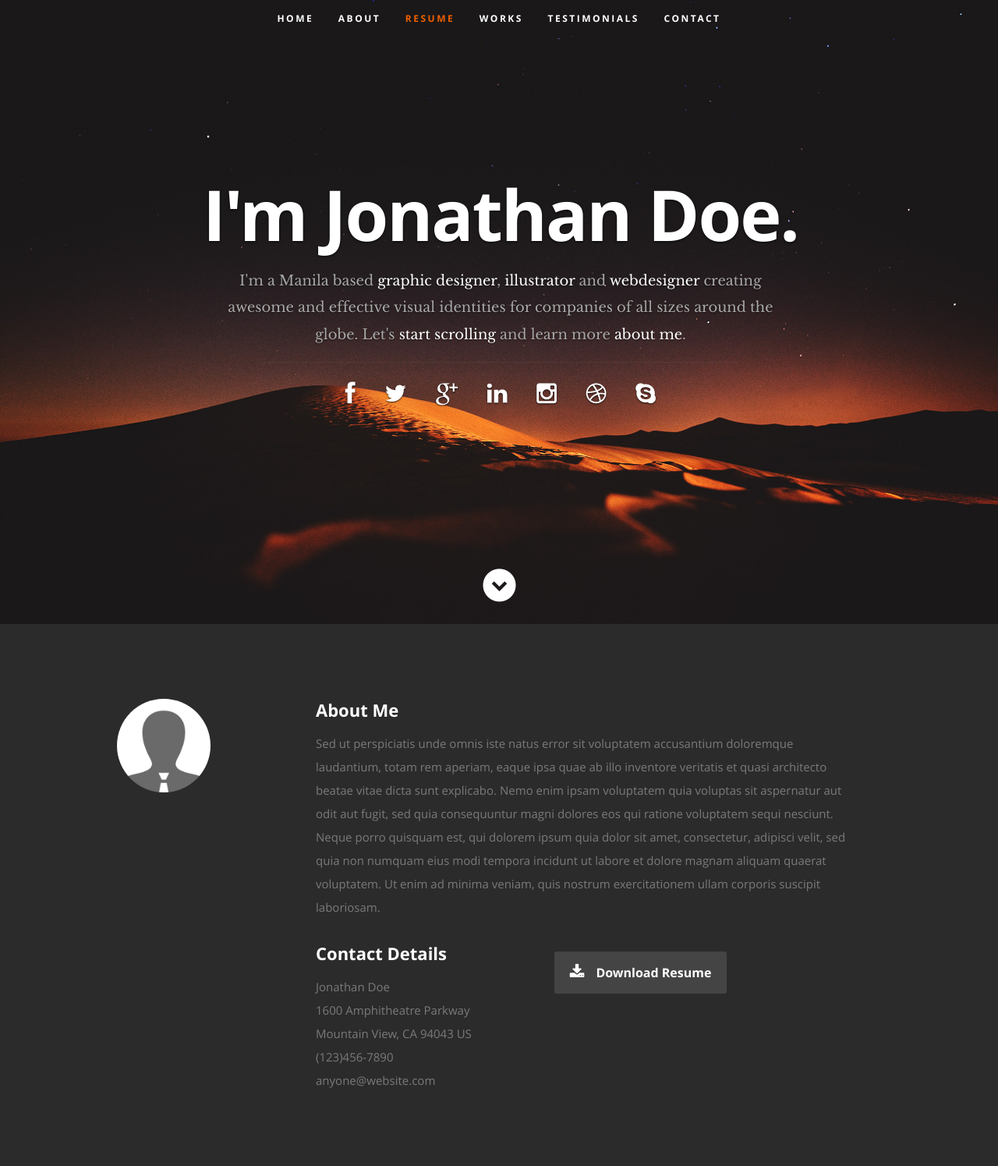
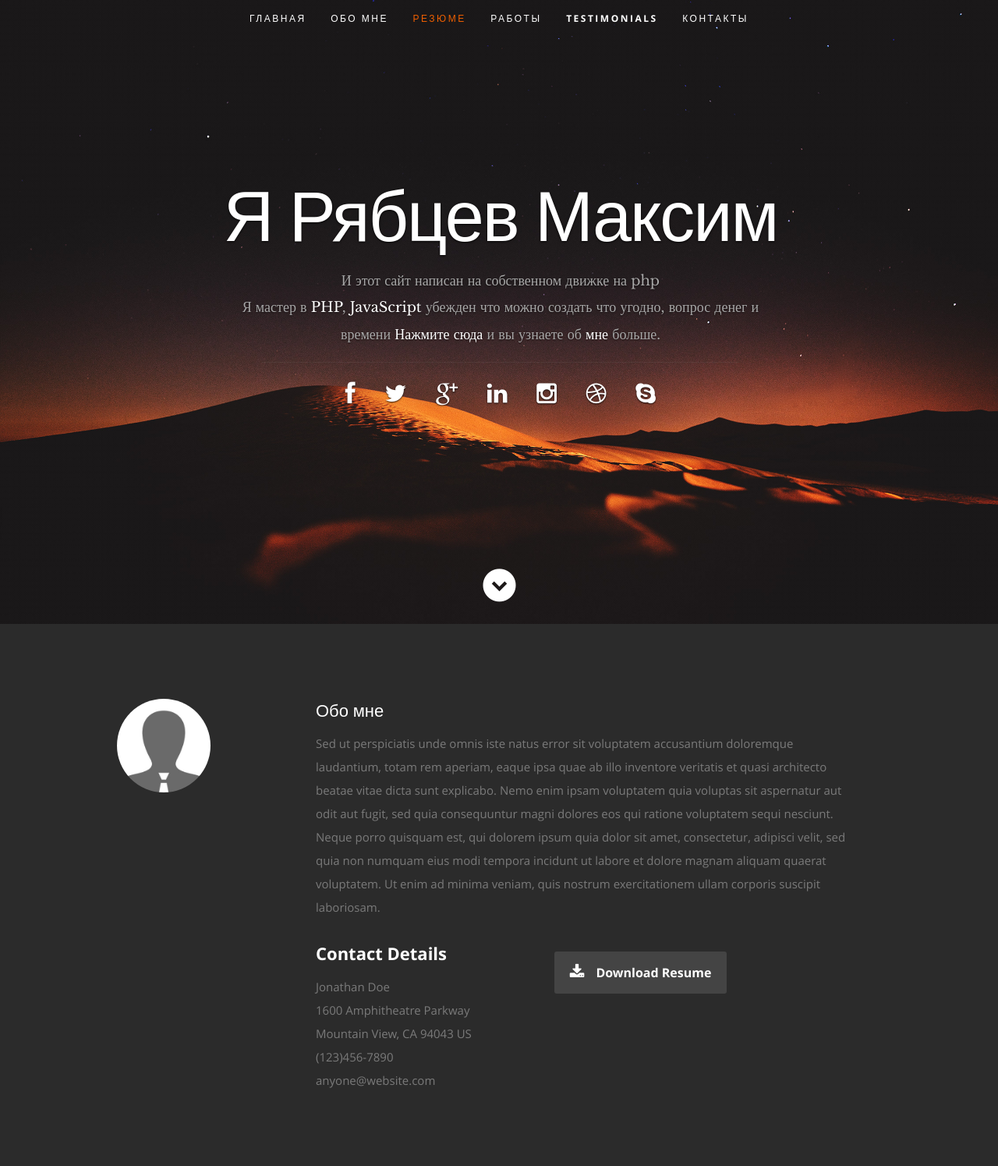
Before and after one commit to Maximilyanus29/Yii4bit, a PHP site: page / in a window 1280 px wide. Shown: the top 1495 px of the page at 78% size. Run offline with PHP 8.4, Linux system fonts and the light colour scheme; some libraries are stand-ins or nearby versions.

Commit message:
rusification no more

```diff
--- a/view/index/index.php
+++ b/view/index/index.php
@@ -13,7 +13,7 @@
 
          <div class="nine columns main-col">
 
-            <h2>About Me</h2>
+            <h2>Обо мне</h2>
 
             <p>Sed ut perspiciatis unde omnis iste natus error sit voluptatem accusantium doloremque laudantium, totam rem aperiam,
             eaque ipsa quae ab illo inventore veritatis et quasi architecto beatae vitae dicta sunt explicabo. Nemo enim ipsam
--- a/view/main.php
+++ b/view/main.php
@@ -7,7 +7,7 @@
    <!--- Basic Page Needs
    ================================================== -->
    <meta charset="utf-8">
-	<title>Ceevee - Free Responsive HTML5/CSS3 Template</title>
+	<title>Резюме - максим рябцев</title>
 	<meta name="description" content="">
 	<meta name="author" content="">
 
@@ -40,26 +40,26 @@
 
       <nav id="nav-wrap">
 
-         <a class="mobile-btn" href="#nav-wrap" title="Show navigation">Show navigation</a>
-	      <a class="mobile-btn" href="#" title="Hide navigation">Hide navigation</a>
+         <a class="mobile-btn" href="#nav-wrap" title="Show navigation">Показать навигацию</a>
+	      <a class="mobile-btn" href="#" title="Hide navigation">Скрыть навигацию</a>
 
          <ul id="nav" class="nav">
-            <li class="current"><a class="smoothscroll" href="#home">Home</a></li>
-            <li><a class="smoothscroll" href="#about">About</a></li>
-	         <li><a class="smoothscroll" href="#resume">Resume</a></li>
-            <li><a class="smoothscroll" href="#portfolio">Works</a></li>
+            <li class="current"><a class="smoothscroll" href="#home">Главная</a></li>
+            <li><a class="smoothscroll" href="#about">Обо мне</a></li>
+	         <li><a class="smoothscroll" href="#resume">Резюме</a></li>
+            <li><a class="smoothscroll" href="#portfolio">Работы</a></li>
             <li><a class="smoothscroll" href="#testimonials">Testimonials</a></li>
-            <li><a class="smoothscroll" href="#contact">Contact</a></li>
+            <li><a class="smoothscroll" href="#contact">Контакты</a></li>
          </ul> <!-- end #nav -->
 
       </nav> <!-- end #nav-wrap -->
 
       <div class="row banner">
          <div class="banner-text">
-            <h1 class="responsive-headline">I'm Jonathan Doe.</h1>
-            <h3>I'm a Manila based <span>graphic designer</span>, <span>illustrator</span> and <span>webdesigner</span> creating awesome and
-            effective visual identities for companies of all sizes around the globe. Let's <a class="smoothscroll" href="#about">start scrolling</a>
-            and learn more <a class="smoothscroll" href="#about">about me</a>.</h3>
+            <h1 class="responsive-headline">Я Рябцев Максим</h1>
+            <h3 class="responsive-headline">И этот сайт написан на собственном движке на php</h3>
+            <h3>Я мастер в   <span>PHP</span>, <span>JavaScript</span> убежден что можно создать что угодно, вопрос денег и времени <a class="smoothscroll" href="#about">Нажмите сюда</a>
+            и вы узнаете об <a class="smoothscroll" href="#about">мне </a>больше.</h3>
             <hr />
             <ul class="social">
                <li><a href="#"><i class="fa fa-facebook"></i></a></li>
```
